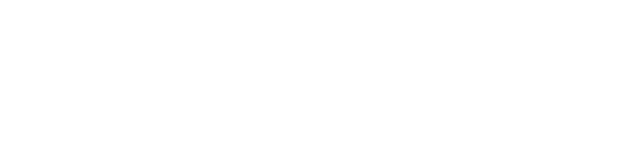
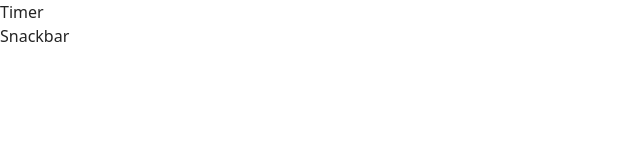
Before and after one commit to k0dima/goit-advancedjs-hw-02, a plain HTML site: page index.html in a window 1280 px wide. Shown: the whole page, without its empty margins (0-640 px from the left). Drawn offline with Linux system fonts and the light colour scheme.

Commit message:
Deploying to gh-pages from @ k0dima/goit-advancedjs-hw-02@14aa0fff2a92adcdcc637a3b3daceeadb08f4117 🚀

```diff
--- a/index.html
+++ b/index.html
@@ -9,7 +9,10 @@
   </head>
   <body>
     <main>
-      <!-- Loads the specified .html file -->
+      <ul>
+        <li><a href="./1-timer.html">Timer</a></li>
+        <li><a href="./2-snakebar.html">Snackbar</a></li>
+      </ul>
     </main>
   </body>
 </html>
```
